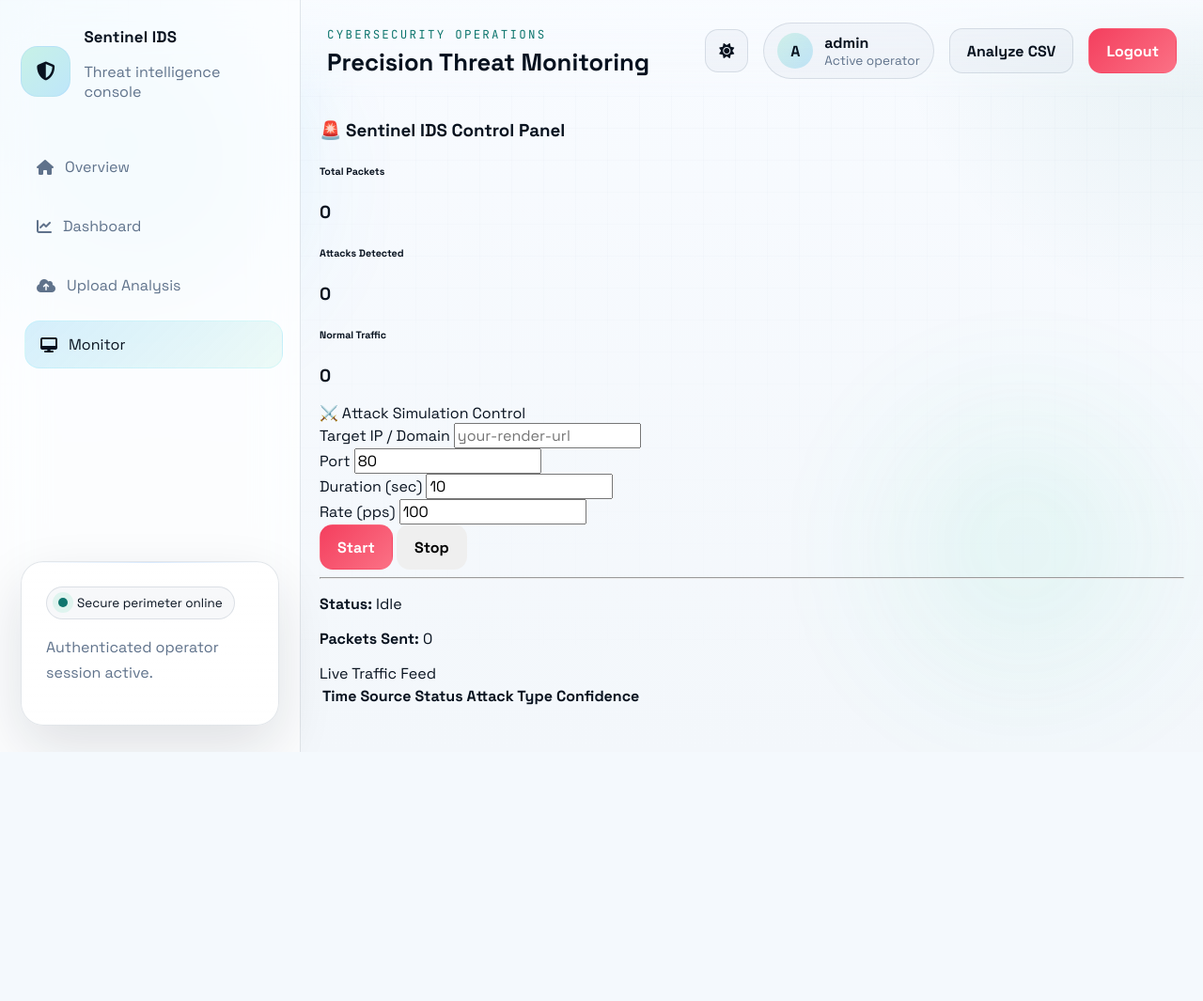
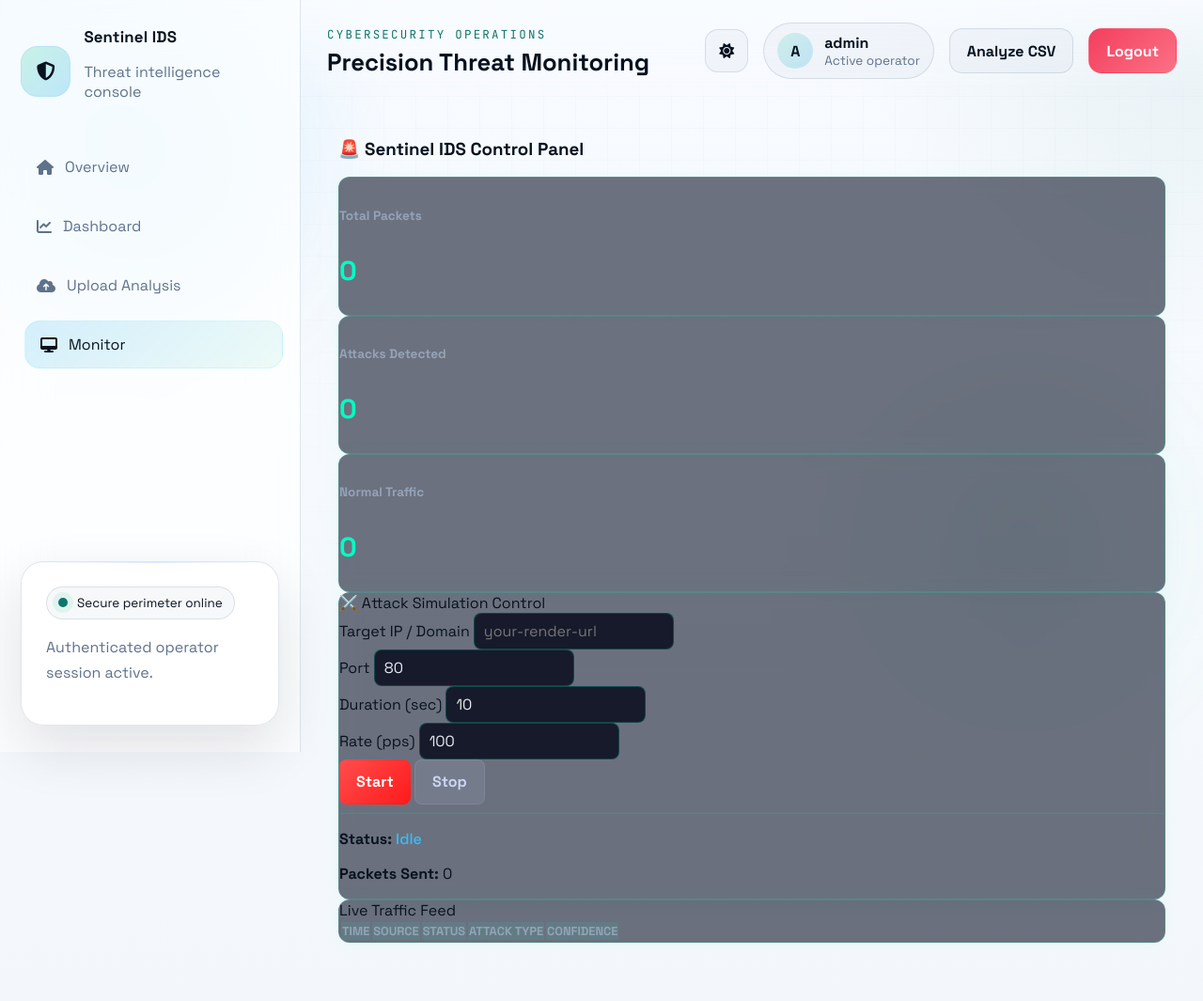
Before and after one commit to Fahad-wizz/RealTime-Anomaly-Detection, a Flask app: page /monitor in a window 1280 px wide. Shown: the whole page at 94% size. Before the commit the page ends 800 px from the top, so only its background shows below. Run offline with Flask 3, Linux system fonts and the light colour scheme; a user stored in the database is signed in; lists and menus that the app fills with data are empty; parts of the project's set-up code (start-up, migrations or seed data) failed here and were passed over.

Commit message:
modified monitor engine

```diff
--- a/app.py
+++ b/app.py
@@ -22,6 +22,7 @@ import metrics
 from model import FEATURE_COLUMNS, preprocess as preprocess_training_frame
 from sniffer import packet_queue, start_sniffing
 
+AGENT_URL = None
 LAST_AGENT_TIME = 0
 AGENT_TIMEOUT = 5  # seconds
 LIVE_DATA = []
@@ -524,6 +525,17 @@ def ingest_live_data():
         print("API ERROR:", e)
         return jsonify({"error": str(e)}), 500
 
+@app.route("/agent/register", methods=["POST"])
+def register_agent():
+    global AGENT_URL
+
+    data = request.json
+    AGENT_URL = data.get("url")
+
+    print("🔥 Agent registered:", AGENT_URL)
+
+    return jsonify({"status": "registered"})
+
 @app.route("/api/live")
 def get_live_data():
     now = time.time()
@@ -800,25 +812,36 @@ def monitor():
 
 import requests
 
-NGROK_URL = "https://subwoofer-barman-anemia.ngrok-free.dev"
-
+def get_agent_url():
+    if not AGENT_URL:
+        raise Exception("Agent not connected")
+    return AGENT_URL
 
 @app.route("/attack/start", methods=["POST"])
 def start_attack():
-    res = requests.post(f"{NGROK_URL}/attack/start", json=request.json)
+    url = get_agent_url()
+    res = requests.post(f"{url}/attack/start", json=request.json)
     return res.json()
 
 
 @app.route("/attack/status/<attack_id>")
 def attack_status(attack_id):
-    res = requests.get(f"{NGROK_URL}/attack/status/{attack_id}")
+    url = get_agent_url()
+    res = requests.get(f"{url}/attack/status/{attack_id}")
     return res.json()
 
 
 @app.route("/attack/stop", methods=["POST"])
 def stop_attack():
-    res = requests.post(f"{NGROK_URL}/attack/stop", json=request.json)
+    url = get_agent_url()
+    res = requests.post(f"{url}/attack/stop", json=request.json)
     return res.json()
+
+@app.route("/agent/status")
+def agent_status():
+    return jsonify({
+        "connected": AGENT_URL is not None
+    })
 
 @app.route("/api/live-data")
 def live_data():
--- a/static/css/app.css
+++ b/static/css/app.css
@@ -975,6 +975,138 @@ html[data-theme="light"] .signal-card {
     transition: opacity 500ms ease, transform 500ms ease;
 }
 
+/* ================= MONITOR PAGE ================= */
+
+.monitor-container {
+    padding: 20px;
+}
+
+/* ---------- CARDS ---------- */
+.monitor-card {
+    background: rgba(15, 23, 42, 0.6);
+    backdrop-filter: blur(10px);
+    border: 1px solid rgba(0, 255, 200, 0.15);
+    border-radius: 12px;
+    box-shadow: 0 0 20px rgba(0, 255, 200, 0.05);
+    transition: all 0.3s ease;
+}
+
+.monitor-card:hover {
+    transform: translateY(-2px);
+    box-shadow: 0 0 25px rgba(0, 255, 200, 0.15);
+}
+
+/* ---------- STATS ---------- */
+.stat-title {
+    font-size: 0.85rem;
+    color: #94a3b8;
+}
+
+.stat-value {
+    font-size: 1.8rem;
+    font-weight: 600;
+    color: #00ffc3;
+}
+
+/* ---------- INPUT FIELDS ---------- */
+.monitor-input {
+    background: rgba(2, 6, 23, 0.8);
+    border: 1px solid rgba(0, 255, 200, 0.2);
+    color: #e2e8f0;
+    border-radius: 8px;
+    padding: 8px 10px;
+    transition: 0.3s;
+}
+
+.monitor-input:focus {
+    border-color: #00ffc3;
+    outline: none;
+    box-shadow: 0 0 8px rgba(0, 255, 200, 0.4);
+}
+
+/* ---------- BUTTONS ---------- */
+.btn-attack {
+    background: linear-gradient(135deg, #ff4d4d, #ff1a1a);
+    border: none;
+    color: white;
+    font-weight: 600;
+    border-radius: 8px;
+    transition: 0.3s;
+}
+
+.btn-attack:hover {
+    background: linear-gradient(135deg, #ff1a1a, #cc0000);
+    box-shadow: 0 0 10px rgba(255, 0, 0, 0.6);
+}
+
+.btn-stop {
+    background: rgba(148, 163, 184, 0.2);
+    border: 1px solid rgba(148, 163, 184, 0.3);
+    color: #cbd5f5;
+    border-radius: 8px;
+}
+
+.btn-stop:hover {
+    background: rgba(148, 163, 184, 0.4);
+}
+
+/* ---------- STATUS TEXT ---------- */
+.status-text {
+    font-weight: 500;
+    color: #38bdf8;
+}
+
+.status-active {
+    color: #00ffc3;
+}
+
+.status-error {
+    color: #ff4d4d;
+}
+
+/* ---------- TABLE ---------- */
+.monitor-table {
+    background: transparent;
+    color: #e2e8f0;
+}
+
+.monitor-table thead {
+    background: rgba(0, 255, 200, 0.08);
+}
+
+.monitor-table th {
+    font-size: 0.8rem;
+    text-transform: uppercase;
+    color: #94a3b8;
+}
+
+.monitor-table td {
+    font-size: 0.85rem;
+}
+
+/* ---------- BADGES ---------- */
+.badge-attack {
+    background: rgba(255, 0, 0, 0.2);
+    color: #ff4d4d;
+    border: 1px solid rgba(255, 0, 0, 0.4);
+}
+
+.badge-normal {
+    background: rgba(0, 255, 200, 0.15);
+    color: #00ffc3;
+    border: 1px solid rgba(0, 255, 200, 0.3);
+}
+
+/* ---------- SCROLLBAR ---------- */
+.table-responsive::-webkit-scrollbar {
+    width: 6px;
+}
+
+.table-responsive::-webkit-scrollbar-thumb {
+    background: rgba(0, 255, 200, 0.3);
+    border-radius: 10px;
+}
+
 @media (max-width: 1200px) {
     .metric-grid,
     .feature-layout {
--- a/static/js/monitor.js
+++ b/static/js/monitor.js
@@ -68,7 +68,7 @@ function addRow(data) {
         <td>${new Date(data.timestamp * 1000).toLocaleTimeString()}</td>
         <td>${data.src}</td>
         <td>
-            <span class="badge ${data.prediction === "ATTACK" ? "bg-danger" : "bg-success"}">
+            <span class="badge ${data.prediction === "ATTACK" ? "badge-attack" : "badge-normal"}">
                 ${data.prediction}
             </span>
         </td>
@@ -206,6 +206,15 @@ function autoBoost() {
 
     startAttack();
 }
+async function checkAgent() {
+    const res = await fetch("/agent/status");
+    const data = await res.json();
+
+    document.getElementById("attackStatus").innerText =
+        data.connected ? "Agent Connected ✅" : "Agent Not Connected ❌";
+}
+
+setInterval(checkAgent, 3000);
 
 
 // ================= INIT =================
--- a/templates/monitor.html
+++ b/templates/monitor.html
@@ -2,89 +2,94 @@
 
 {% block content %}
 
-<div class="container mt-4">
+<div class="container mt-4 monitor-container">
 
-    <h3 class="mb-3">🚨 Sentinel IDS Control Panel</h3>
+    <h3 class="mb-4">🚨 Sentinel IDS Control Panel</h3>
 
     <!-- ================= STATS ================= -->
     <div class="row mb-4">
 
         <div class="col-md-4">
-            <div class="card p-3 shadow">
-                <h6>Total Packets</h6>
-                <h3 id="totalPackets">0</h3>
+            <div class="monitor-card p-3">
+                <h6 class="stat-title">Total Packets</h6>
+                <h3 class="stat-value" id="totalPackets">0</h3>
             </div>
         </div>
 
         <div class="col-md-4">
-            <div class="card p-3 shadow">
-                <h6>Attacks Detected</h6>
-                <h3 id="attackCount">0</h3>
+            <div class="monitor-card p-3">
+                <h6 class="stat-title">Attacks Detected</h6>
+                <h3 class="stat-value" id="attackCount">0</h3>
             </div>
         </div>
 
         <div class="col-md-4">
-            <div class="card p-3 shadow">
-                <h6>Normal Traffic</h6>
-                <h3 id="normalCount">0</h3>
+            <div class="monitor-card p-3">
+                <h6 class="stat-title">Normal Traffic</h6>
+                <h3 class="stat-value" id="normalCount">0</h3>
             </div>
         </div>
 
     </div>
 
     <!-- ================= ATTACK CONTROL ================= -->
-    <div class="card shadow mb-4">
-        <div class="card-header">
+    <div class="monitor-card mb-4">
+        <div class="card-header border-0">
             ⚔️ Attack Simulation Control
         </div>
 
         <div class="card-body">
 
-            <div class="row">
+            <div class="row g-3">
 
                 <div class="col-md-3">
-                    <label>Target IP / Domain</label>
-                    <input type="text" id="targetIp" class="form-control" placeholder="your-render-url">
+                    <label class="form-label">Target IP / Domain</label>
+                    <input type="text" id="targetIp" class="monitor-input w-100" placeholder="your-render-url">
                 </div>
 
                 <div class="col-md-2">
-                    <label>Port</label>
-                    <input type="number" id="targetPort" class="form-control" value="80">
+                    <label class="form-label">Port</label>
+                    <input type="number" id="targetPort" class="monitor-input w-100" value="80">
                 </div>
 
                 <div class="col-md-2">
-                    <label>Duration (sec)</label>
-                    <input type="number" id="duration" class="form-control" value="10">
+                    <label class="form-label">Duration (sec)</label>
+                    <input type="number" id="duration" class="monitor-input w-100" value="10">
                 </div>
 
                 <div class="col-md-2">
-                    <label>Rate (pps)</label>
-                    <input type="number" id="rate" class="form-control" value="100">
+                    <label class="form-label">Rate (pps)</label>
+                    <input type="number" id="rate" class="monitor-input w-100" value="100">
                 </div>
 
-                <div class="col-md-3 d-flex align-items-end">
-                    <button class="btn btn-danger w-100 me-2" onclick="startAttack()">Start</button>
-                    <button class="btn btn-secondary w-100" onclick="stopAttack()">Stop</button>
+                <div class="col-md-3 d-flex align-items-end gap-2">
+                    <button class="btn btn-attack w-100" onclick="startAttack()">Start</button>
+                    <button class="btn btn-stop w-100" onclick="stopAttack()">Stop</button>
                 </div>
 
             </div>
 
-            <hr>
+            <hr style="border-color: rgba(0,255,200,0.1);">
 
-            <p><strong>Status:</strong> <span id="attackStatus">Idle</span></p>
-            <p><strong>Packets Sent:</strong> <span id="packetsSent">0</span></p>
+            <p><strong>Status:</strong>
+                <span id="attackStatus" class="status-text">Idle</span>
+            </p>
+
+            <p><strong>Packets Sent:</strong>
+                <span id="packetsSent">0</span>
+            </p>
 
         </div>
     </div>
 
     <!-- ================= LIVE TABLE ================= -->
-    <div class="card shadow">
-        <div class="card-header">
+    <div class="monitor-card">
+        <div class="card-header border-0">
             Live Traffic Feed
         </div>
 
         <div class="table-responsive" style="max-height: 400px; overflow-y: auto;">
-            <table class="table table-dark table-striped">
+            <table class="table monitor-table table-striped">
                 <thead>
                     <tr>
                         <th>Time</th>
@@ -102,8 +107,6 @@
 
 </div>
 
-<!-- SOCKET -->
-<script src="https://cdn.socket.io/4.8.1/socket.io.min.js"></script>
 <script src="/static/js/monitor.js"></script>
 
 {% endblock %}
```
Also changed, not shown: monitor_agent.py (+41 -0 lines), database.db.
